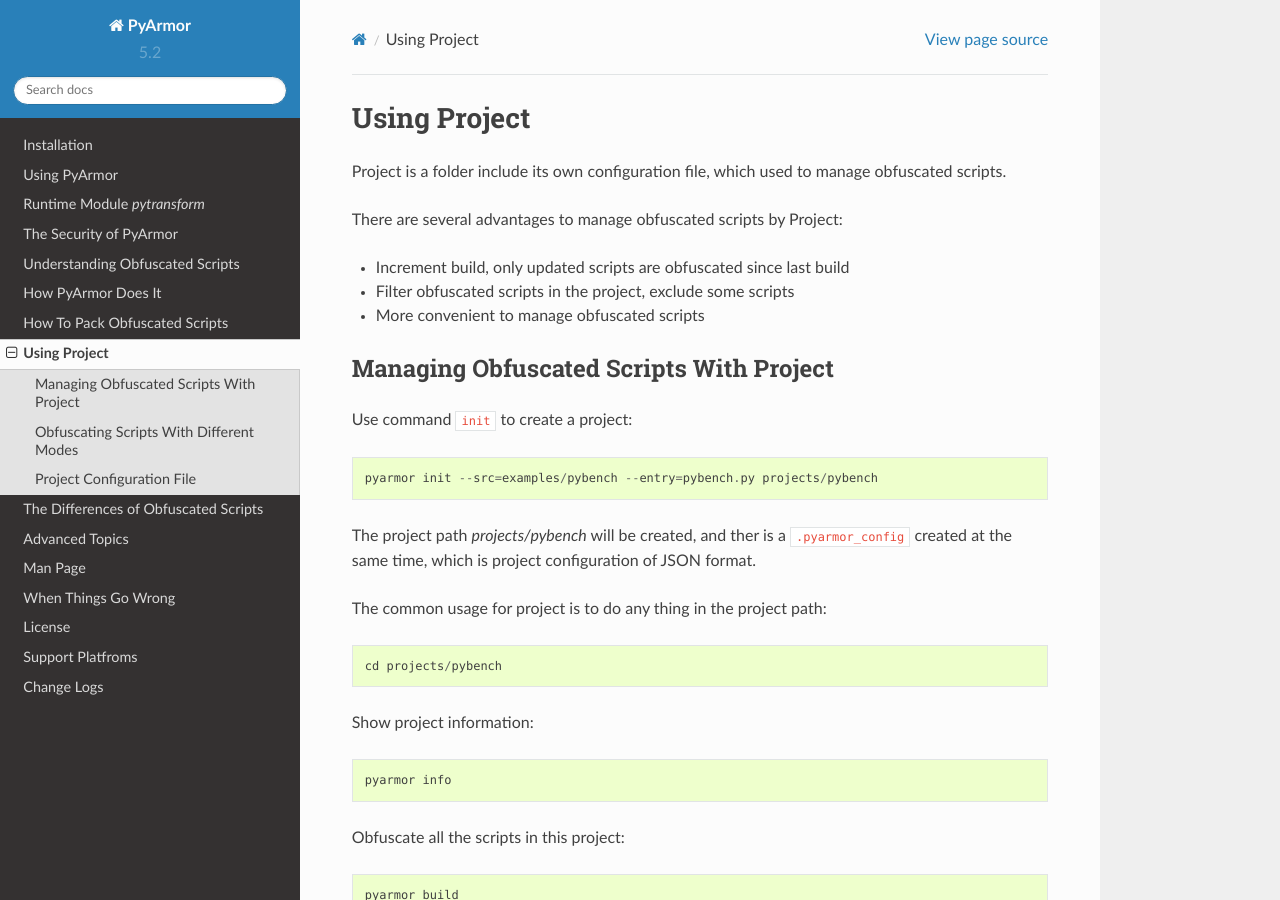
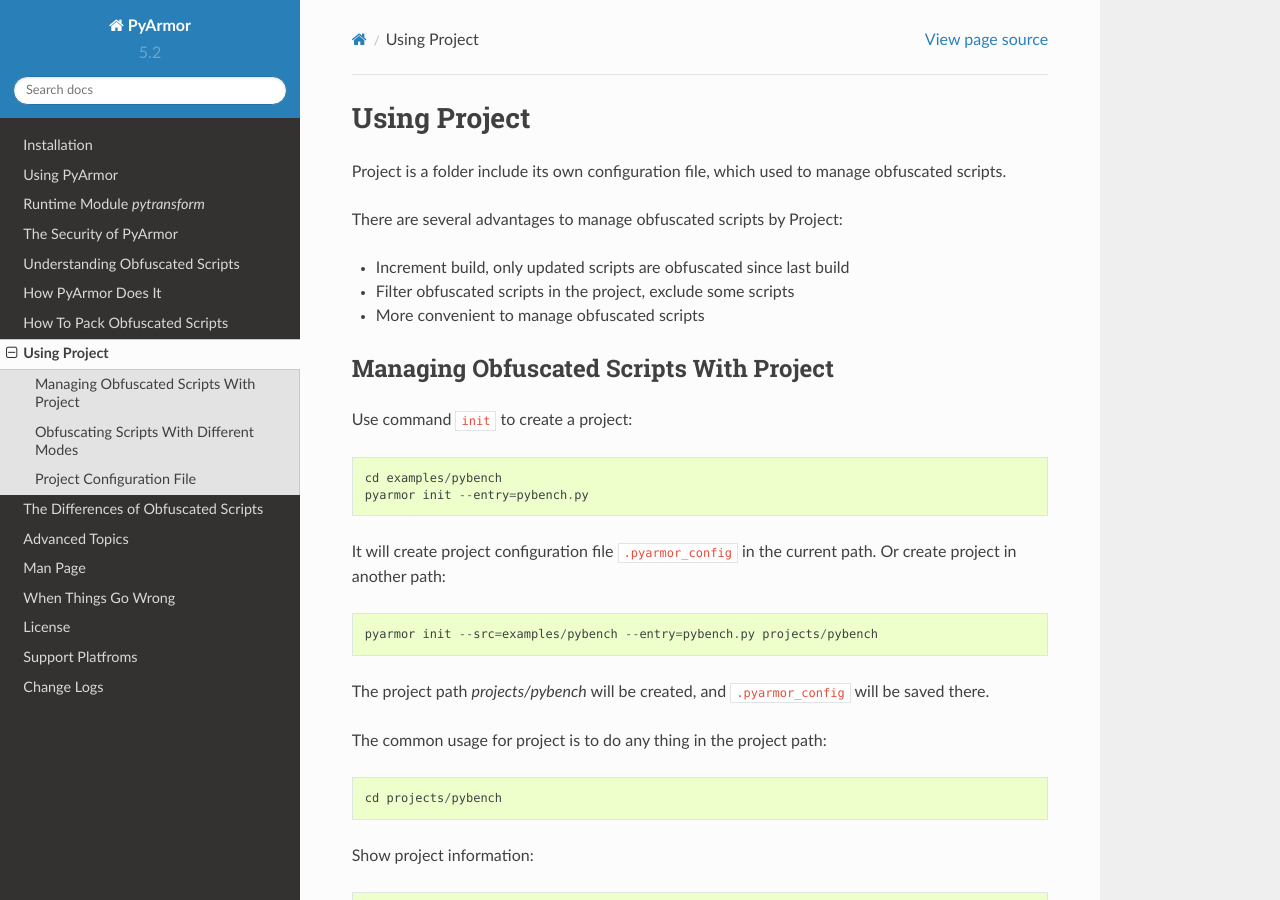
Before and after one commit to dashingsoft/pyarmor, a Sphinx documentation site: the page built from docs/project.rst, in a window 1280 px wide and 900 px high. Built offline with Sphinx 7.4.7 and the Read the Docs theme 2.0.0, drawn with Linux system fonts in a browser that asks for light colours.

Commit message:
Refine project init doc

```diff
--- a/docs/project.rst
+++ b/docs/project.rst
@@ -17,11 +17,16 @@
 
 Use command ``init`` to create a project::
 
+    cd examples/pybench
+    pyarmor init --entry=pybench.py
+
+It will create project configuration file :file:`.pyarmor_config` in
+the current path. Or create project in another path::
+
     pyarmor init --src=examples/pybench --entry=pybench.py projects/pybench
 
-The project path `projects/pybench` will be created, and ther is a
-:file:`.pyarmor_config` created at the same time, which is project
-configuration of JSON format.
+The project path `projects/pybench` will be created, and
+:file:`.pyarmor_config` will be saved there.
 
 The common usage for project is to do any thing in the project path::
 
```
